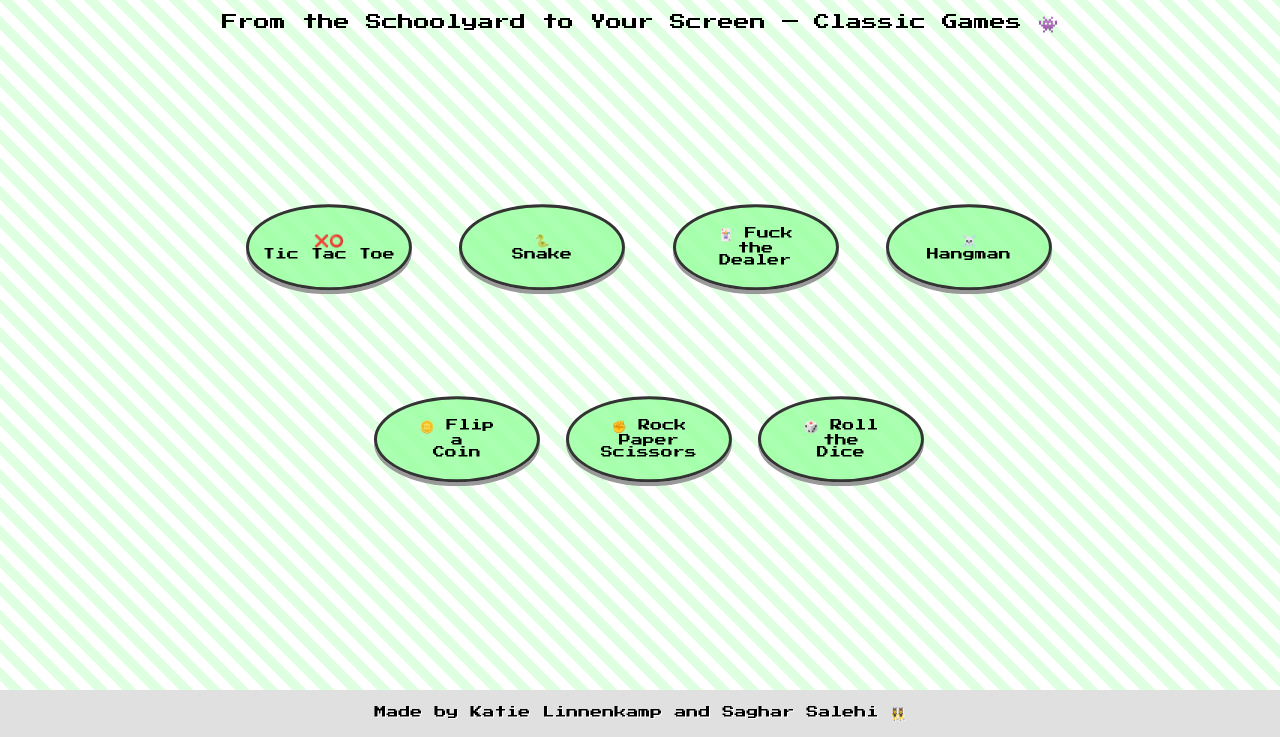
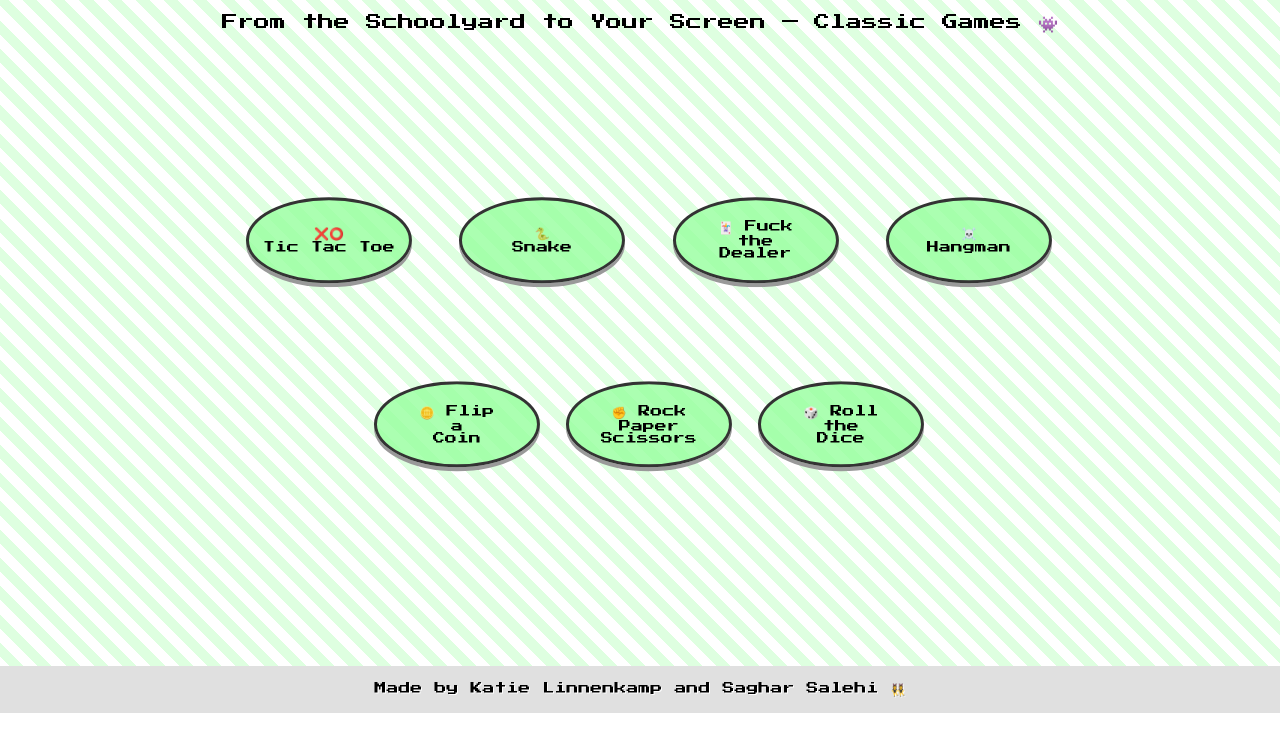
Before and after one commit to katielinnenkamp/game_archive, a plain HTML site: page index.html in a window 1280 px wide. Shown: the part 109-846 px from the top of the page. After the commit the page ends 822 px from the top, so only its background shows below. Drawn offline with nearby package versions, Linux system fonts and the light colour scheme.

Commit message:
style change (small)

```diff
--- a/style.css
+++ b/style.css
@@ -35,7 +35,7 @@ h1, p, footer {
 
   width: 100%; /* full page width */
 
-  min-height: 80vh; /* full page height again */
+  min-height: 77vh; /* full page height again */
 
   overflow-x: hidden; /* don’t show bubble if it go out */
 
```
